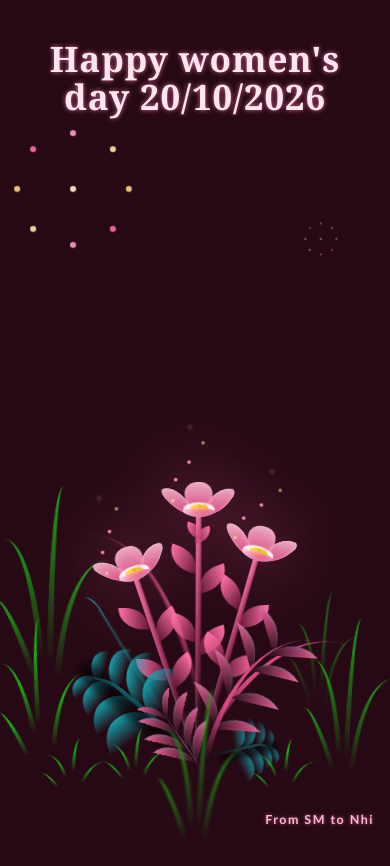
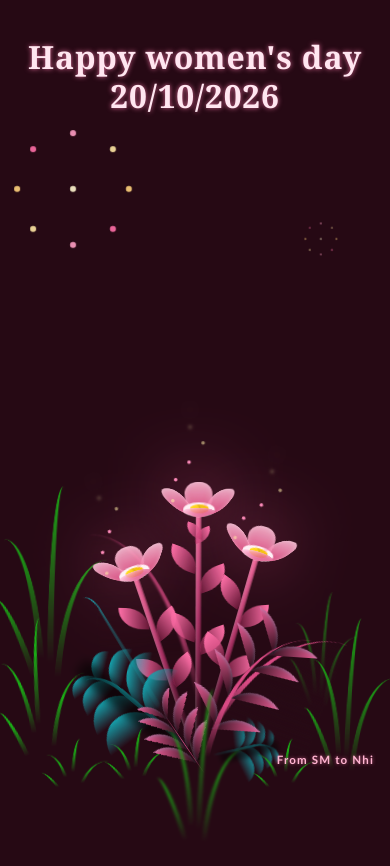
Before and after one commit to xmeitran/happy, a plain HTML site: page index.html in a window 390 px wide. Drawn offline with Linux system fonts and the light colour scheme.

Commit message:
fix: improve mobile greeting layout

```diff
--- a/index.html
+++ b/index.html
@@ -16,7 +16,8 @@
       <span class="firework firework--3"></span>
     </div>
     <div class="happy-woman-day">
-      Happy women's day 20/10/2026
+      <span class="greeting">Happy women's day</span>
+      <span class="date">20/10/2026</span>
     </div>
     <div class="signature">From SM to Nhi</div>
     <div class="flowers">
--- a/style.css
+++ b/style.css
@@ -15,6 +15,7 @@ body {
   align-items: flex-end;
   justify-content: center;
   min-height: 100vh;
+  min-height: 100svh;
   background-color: var(--dark-color);
   overflow: hidden;
   perspective: 1000px;
@@ -1057,6 +1058,15 @@ body {
   text-shadow: 0 0 1.5vmin rgba(255, 123, 174, 0.8);
 }
 
+.happy-woman-day .greeting,
+.happy-woman-day .date {
+  display: block;
+}
+
+.happy-woman-day .date {
+  margin-top: 0.15em;
+}
+
 .signature {
   position: fixed;
   right: clamp(1.25rem, 4vw, 4rem);
@@ -1079,16 +1089,17 @@ body {
 
 @media (max-width: 480px) {
   .happy-woman-day {
-    top: 2.5rem;
+    top: max(2.5rem, env(safe-area-inset-top));
     padding: 0 0.75rem;
-    font-size: clamp(1.75rem, 9vw, 2.5rem);
+    font-size: clamp(1.65rem, 8.2vw, 2.5rem);
+    line-height: 1.08;
   }
 
   .signature {
     right: 1rem;
-    bottom: 1rem;
-    font-size: 0.78rem;
-    letter-spacing: 0.12em;
+    bottom: max(4.75rem, calc(env(safe-area-inset-bottom) + 3.5rem));
+    font-size: 0.72rem;
+    letter-spacing: 0.1em;
   }
 }
 
```
